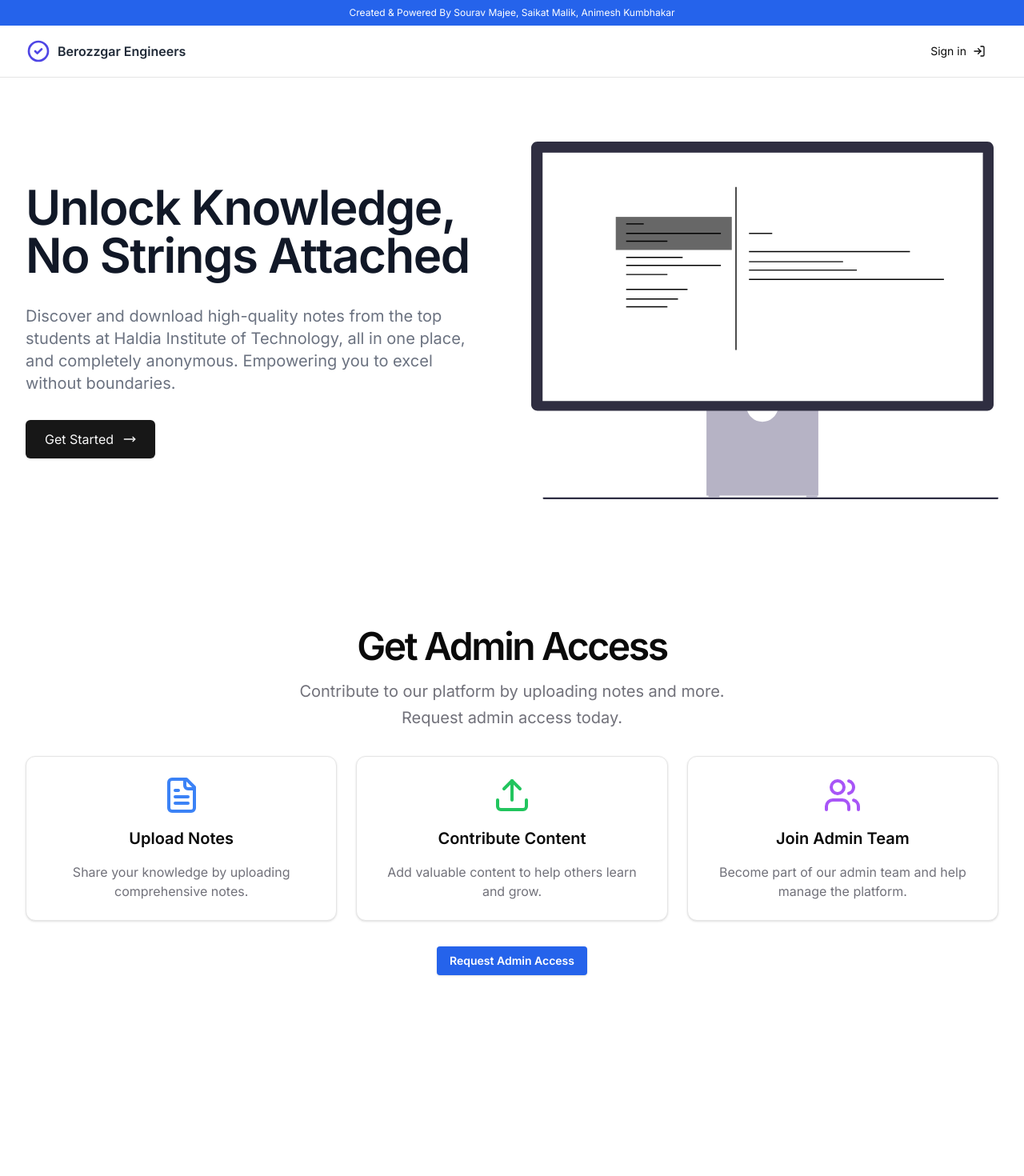
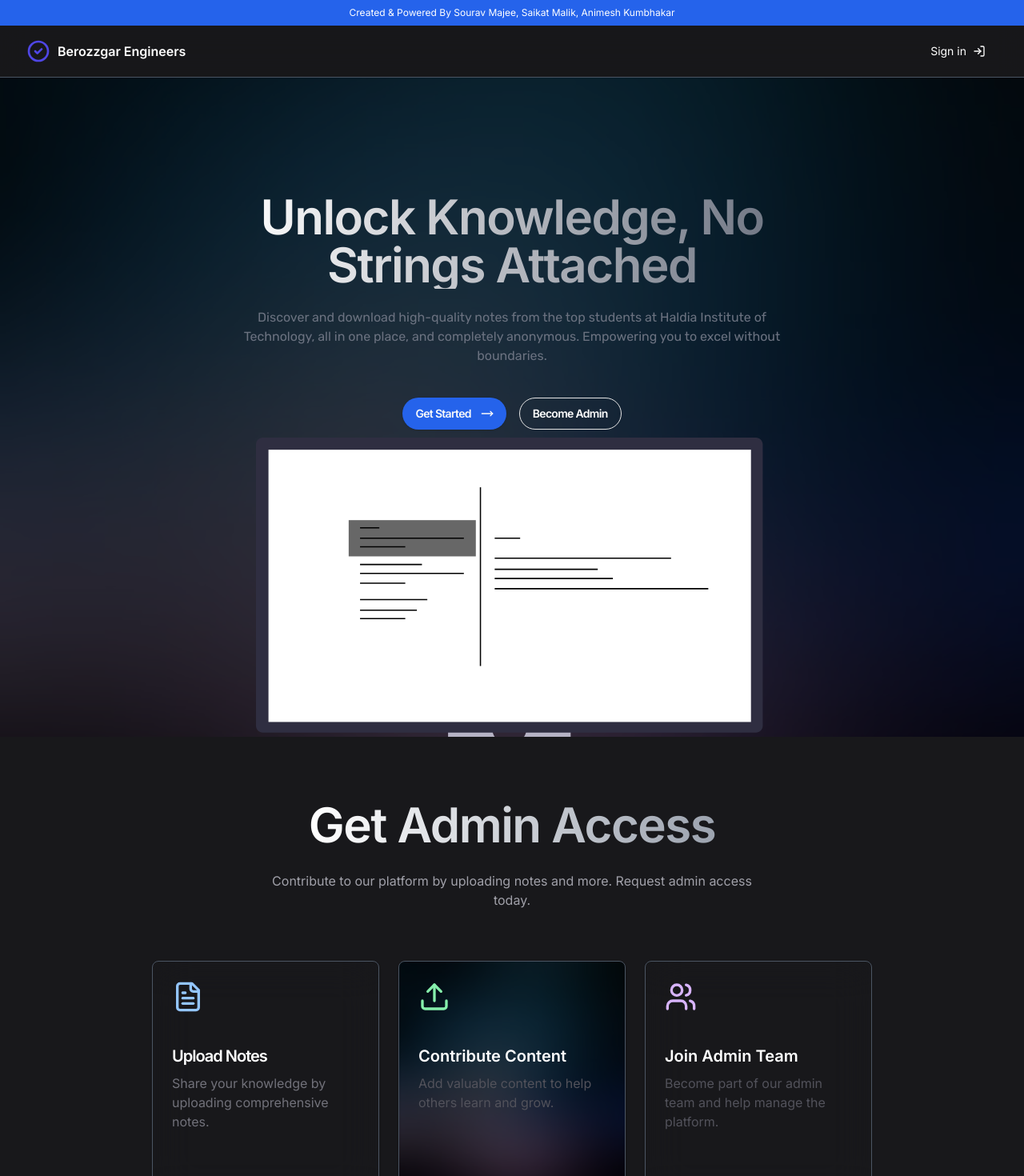
Before and after one commit to Animeshhit/berozzgar-app, a Next.js app: page / in a window 1280 px wide. Shown: the top 1470 px of the page at 80% size. Before the commit the page ends 1299 px from the top, so only its background shows below. Built offline with nearby package versions, Linux system fonts and the light colour scheme; no server answers.

Commit message:
version 2

```diff
--- a/src/app/get-started/page.tsx
+++ b/src/app/get-started/page.tsx
@@ -8,20 +8,27 @@ import subjects from "@/lib/subjects";
 
 export default function SubjectsPage() {
   return (
-    <main className="max-w-7xl mx-auto px-4 sm:px-6 lg:px-8 py-12">
-      <h1 className="text-3xl font-bold text-gray-900 mb-8">
+    <section
+      className="relative flex py-12 justify-start text-start bg-cover bg-center bg-blend-multiply"
+      style={{
+        backgroundImage: `url('/blur.avif')`,
+        backgroundColor: "rgba(0, 0, 0, 0.8)", // Adds a dark overlay to blend with
+      }}
+    >
+      <div className="max-w-7xl mx-auto px-4 sm:px-6 lg:px-8">
+        <h1 className="font-bold text-3xl mb-6 bg-gradient-to-r from-white to-gray-600 bg-clip-text text-transparent">
           Available Subjects
         </h1>
         <div className="grid grid-cols-1 md:grid-cols-2 lg:grid-cols-3 gap-6">
           {subjects.map((subject) => (
             <div
               key={subject.code}
-            className="bg-white rounded-lg p-2 sm:p-4 md:p-6 transition-all duration-300 hover:bg-gray-50"
+              className="bg-transparent backdrop-blur-lg rounded-lg p-2 sm:p-4 md:p-6 transition-all duration-300 border border-gray-600"
             >
               <div className="flex items-center justify-between mb-4">
                 <div className="flex items-center">
                   <Book className="h-6 w-6 text-indigo-600 mr-2" />
-                <h2 className="text-base font-semibold text-gray-900">
+                  <h2 className="text-base font-semibold text-gray-200">
                     {subject.name}
                   </h2>
                 </div>
@@ -30,16 +37,22 @@ export default function SubjectsPage() {
                 </span>
               </div>
               <div className="flex items-center text-sm text-gray-500">
-              <p>Comprehensive Notes with Topic Insights & Problem Solutions</p>
+                <p>
+                  Comprehensive Notes with Topic Insights & Problem Solutions
+                </p>
               </div>
               <Link className="block" href={`/notes/${subject.code}`}>
-              <Button className="w-full mt-4" variant="outline">
+                <Button
+                  className="w-full mt-4 bg-transparent border-gray-600 text-gray-400 hover:bg-blue-600 transition duration-200"
+                  variant="outline"
+                >
                   View Notes
                 </Button>
               </Link>
             </div>
           ))}
         </div>
-    </main>
+      </div>
+    </section>
   );
 }
--- a/src/app/globals.css
+++ b/src/app/globals.css
@@ -27,7 +27,7 @@
     --chart-3: 197 37% 24%;
     --chart-4: 43 74% 66%;
     --chart-5: 27 87% 67%;
-    --radius: 0.5rem
+    --radius: 0.5rem;
   }
   .dark {
     --background: 0 0% 3.9%;
@@ -53,7 +53,7 @@
     --chart-2: 160 60% 45%;
     --chart-3: 30 80% 55%;
     --chart-4: 280 65% 60%;
-    --chart-5: 340 75% 55%
+    --chart-5: 340 75% 55%;
   }
 }
 @layer base {
--- a/src/app/layout.tsx
+++ b/src/app/layout.tsx
@@ -28,8 +28,8 @@ export default function RootLayout({
 }>) {
   return (
     <html lang="en">
-      <body className={`${inter.className} antialiased`}>
-        <NextTopLoader color="red" height={1} showSpinner={false} />
+      <body className={`${inter.className} bg-zinc-900 antialiased`}>
+        <NextTopLoader color="red" height={2} showSpinner={false} />
         <Subheader />
         <Navbar />
         <main>{children}</main>
--- a/src/app/notes/[code]/page.tsx
+++ b/src/app/notes/[code]/page.tsx
@@ -71,23 +71,28 @@ export default async function SubjectNotesPage({
   const subjectDetails = subjects.find((s) => s.code == code);
 
   return (
-    <div className="min-h-screen bg-white p-4 sm:p-6 flex flex-col items-center">
+    <div className="min-h-screen p-4 sm:p-6 flex flex-col items-center">
       <div className="w-full max-w-2xl">
         <Link href={"/get-started"}>
-          <Button variant="ghost" className="mb-6">
+          <Button
+            variant="outline"
+            className="mb-6 bg-inherit border-gray-500 text-gray-400"
+          >
             <ChevronLeft className="h-4 w-4 mr-2" />
             Go Back
           </Button>
         </Link>
 
         {subjectDetails && (
-          <h1 className="text-lg md:text-xl lg:text-3xl font-bold text-gray-900 mb-6">{`Notes For ${subjectDetails.name}`}</h1>
+          <h1 className="text-lg font-bold md:text-xl lg:text-3xl  bg-gradient-to-r from-white to-gray-600 bg-clip-text text-transparent mb-6">
+            {`Notes For ${subjectDetails.name}`}
+          </h1>
         )}
 
         <Input
           type="text"
           placeholder="Search notes..."
-          className="w-full mb-6"
+          className="w-full mb-6 border-gray-500 text-white"
         />
 
         {error ? (
@@ -99,12 +104,12 @@ export default async function SubjectNotesPage({
             {notes.map((note: NotesData) => (
               <div
                 key={note._id}
-                className="border border-gray-200 rounded-lg p-2 sm:p-4 hover:bg-gray-50 transition-colors duration-300"
+                className="border border-gray-500 rounded-lg p-2 sm:p-4 transition-colors duration-300"
               >
                 <div className="flex items-center justify-between mb-2">
                   <div className="flex items-center w-3/5 md:w-full">
                     <FileText className="h-5 w-5 text-indigo-600 mr-2 flex-shrink-0" />
-                    <h2 className="text-sm md:text-base lg:text-lg font-semibold text-gray-900 truncate">
+                    <h2 className="text-sm md:text-base lg:text-lg text-white font-semibold tracking-tighter truncate">
                       {note.topic}
                     </h2>
                   </div>
@@ -114,9 +119,9 @@ export default async function SubjectNotesPage({
                     rel="noopener noreferrer"
                   >
                     <Button
-                      variant="outline"
+                      variant="default"
                       size="sm"
-                      className="ml-2 flex-shrink-0"
+                      className="ml-2 flex-shrink-0 bg-blue-600 hover:bg-blue-700"
                     >
                       Open
                     </Button>
@@ -125,14 +130,14 @@ export default async function SubjectNotesPage({
                 <div className="flex items-center text-sm text-gray-500 space-x-4">
                   <span className="flex items-center">
                     <Clock className="h-4 w-4 mr-1 flex-shrink-0" />
-                    <span className="truncate text-xs md:text-sm lg:text-base">
+                    <span className="truncate text-xs tracking-tighter md:text-sm lg:text-base">
                       {formatDate(note.publishedAt)}
                     </span>
                   </span>
                   <span className="flex items-center flex-shrink-0">
                     <HardDrive className="h-4 w-4 mr-1" />
                     {/* Assuming note size logic to be implemented */}
-                    <span className="text-xs md:text-sm lg:text-base">
+                    <span className="text-xs tracking-tighter md:text-sm lg:text-base">
                       <FileSizeCompo url={note.noteFile.asset.url} />
                     </span>
                   </span>
@@ -141,7 +146,7 @@ export default async function SubjectNotesPage({
             ))}
           </div>
         ) : (
-          <div className="flex flex-col items-center justify-center h-48 text-gray-500">
+          <div className="flex flex-col items-center justify-center h-48 text-gray-400">
             <Frown className="h-8 w-8 mb-2" />
             <p>Sorry, no notes found. Keep checking!</p>
           </div>
--- a/src/app/page.tsx
+++ b/src/app/page.tsx
@@ -3,24 +3,40 @@ import Image from "next/image";
 import Link from "next/link";
 import { Card, CardContent } from "@/components/ui/card";
 import { FileText, Upload, Users } from "lucide-react";
+import { Rubik } from "next/font/google";
+
+const rubik = Rubik({
+  weight: ["400"],
+  subsets: ["latin"],
+});
 
 export default function Dashboard() {
   return (
     <>
-      <section className="max-w-7xl mx-auto px-4 sm:px-6 lg:px-8 py-20">
-        <div className="grid grid-cols-1 lg:grid-cols-2 gap-12 items-center">
-          <div className="space-y-8 text-center sm:text-left">
-            <h1 className="text-4xl font-extrabold text-gray-900 sm:text-5xl sm:tracking-tight lg:text-6xl">
+      <section
+        className="relative overflow-hidden flex pt-24 md:pt-28 lg:pt-36 pb-24 lg:pb-96 justify-center text-center bg-cover bg-center bg-blend-multiply"
+        style={{
+          backgroundImage: `url('/blur.avif')`,
+          backgroundColor: "rgba(0, 0, 0, 0.7)", // Adds a dark overlay to blend with
+        }}
+      >
+        <div className="max-w-7xl z-50 mx-auto px-4 sm:px-6 lg:px-8">
+          <div className="text-center max-w-[700px] mx-auto">
+            <h1 className="text-4xl font-extrabold sm:text-5xl sm:tracking-tight lg:text-6xl bg-gradient-to-r from-white to-gray-500 bg-clip-text text-transparent">
               Unlock Knowledge, No Strings Attached
             </h1>
-            <p className={`text-base md:text-xl text-gray-500`}>
+            <p className={`text-base mt-6 ${rubik.className} text-gray-500`}>
               Discover and download high-quality notes from the top students at
               Haldia Institute of Technology, all in one place, and completely
               anonymous. Empowering you to excel without boundaries.
             </p>
-            <div>
+
+            <div className="flex items-center justify-center gap-4 mt-10">
               <Link className="inline-block" href="/get-started">
-                <Button size="lg" className="text-base p-6">
+                <Button
+                  size="lg"
+                  className="text-sm cursor-pointer bg-blue-600 rounded-full font-semibold tracking-tighter hover:bg-blue-800 transition py-3 px-4"
+                >
                   Get Started
                   <svg
                     xmlns="http://www.w3.org/2000/svg"
@@ -39,56 +55,94 @@ export default function Dashboard() {
                   </svg>
                 </Button>
               </Link>
+              <a className="inline-block" href="/get-started">
+                <Button
+                  size="lg"
+                  variant="outline"
+                  className="text-sm cursor-pointer py-3 px-4 transition bg-inherit text-white rounded-full tracking-tighter font-semibold"
+                >
+                  Become Admin
+                </Button>
+              </a>
             </div>
           </div>
-          <div className="hidden lg:block">
-            <Image src="/Hero.svg" alt="Notes" height={500} width={600} />
-          </div>
+        </div>
+
+        <div className="absolute left-1/2 -top-[40px] transform -translate-x-1/2 translate-y-1/2 hidden lg:block">
+          <Image
+            src="/Hero.svg"
+            alt="Notes"
+            height={800}
+            width={800}
+            className="transform translate-y-1/2" // Adjusts positioning to hide the lower half
+          />
         </div>
       </section>
 
       <section className="max-w-7xl mx-auto px-4 sm:px-6 lg:px-8 py-20">
         <div className="flex flex-col items-center space-y-4 text-center">
-          <h2 className="text-3xl font-bold tracking-tighter sm:text-5xl">
+          <h2 className="text-4xl font-extrabold sm:text-5xl sm:tracking-tight lg:text-6xl bg-gradient-to-r from-white to-gray-400 bg-clip-text text-transparent">
             Get Admin Access
           </h2>
-          <p className="max-w-[600px] text-zinc-500 md:text-xl/relaxed lg:text-base/relaxed xl:text-xl/relaxed dark:text-zinc-400">
+          {/* <h2 className="text-3xl font-bold tracking-tighter sm:text-5xl"></h2> */}
+          <p className="max-w-[600px] pt-3 text-zinc-400 text-base">
             Contribute to our platform by uploading notes and more. Request
             admin access today.
           </p>
         </div>
-        <div className="grid grid-cols-1 md:grid-cols-3 gap-6 mt-8">
-          <Card>
-            <CardContent className="flex flex-col items-center space-y-4 p-6">
-              <FileText className="w-12 h-12 text-blue-500" />
-              <h3 className="text-xl font-bold">Upload Notes</h3>
-              <p className="text-zinc-500 dark:text-zinc-400 text-center">
+        <div className="grid max-w-[900px] mx-auto grid-cols-1 md:grid-cols-3 gap-6 mt-16">
+          {/* Card 1 with background image */}
+          <Card className="border border-gray-600 backdrop-blur-xl rounded-lg bg-transparent h-[300px] w-full">
+            <CardContent className="h-full flex flex-col justify-start p-6">
+              <FileText className="w-10 h-10 text-blue-300 mb-4" />{" "}
+              {/* Icon positioned on top-left */}
+              <h3 className="text-xl text-white mt-6 font-semibold tracking-tighter text-left">
+                Upload Notes
+              </h3>
+              <p className="text-zinc-500 mt-2 dark:text-zinc-400 text-left">
                 Share your knowledge by uploading comprehensive notes.
               </p>
             </CardContent>
           </Card>
-          <Card>
-            <CardContent className="flex flex-col items-center space-y-4 p-6">
-              <Upload className="w-12 h-12 text-green-500" />
-              <h3 className="text-xl font-bold">Contribute Content</h3>
-              <p className="text-zinc-500 dark:text-zinc-400 text-center">
+
+          {/* Card 2 without background image */}
+          <Card
+            className="border border-gray-600 rounded-lg bg-blend-multiply bg-cover bg-center h-[300px] w-full"
+            style={{
+              backgroundImage: `url('/blur.avif')`,
+              backgroundColor: "rgba(0, 0, 0, 0.7)",
+            }}
+          >
+            <CardContent className="p-6 h-full flex flex-col justify-start">
+              <Upload className="w-10 h-10 text-green-300 mb-4" />{" "}
+              {/* Icon positioned on top-left */}
+              <h3 className="text-xl text-white mt-6 font-semibold text-left">
+                Contribute Content
+              </h3>
+              <p className="text-zinc-600 mt-2  text-left">
                 Add valuable content to help others learn and grow.
               </p>
             </CardContent>
           </Card>
-          <Card>
-            <CardContent className="flex flex-col items-center space-y-4 p-6">
-              <Users className="w-12 h-12 text-purple-500" />
-              <h3 className="text-xl font-bold">Join Admin Team</h3>
-              <p className="text-zinc-500 dark:text-zinc-400 text-center">
+
+          {/* Card 3 without background image */}
+          <Card className="border border-gray-600 rounded-lg backdrop-blur-xl bg-transparent h-[300px] w-full">
+            <CardContent className="p-6 h-full flex flex-col justify-start">
+              <Users className="w-10 h-10 text-purple-300 mb-4" />{" "}
+              {/* Icon positioned on top-left */}
+              <h3 className="text-xl font-semibold mt-6 text-white text-left">
+                Join Admin Team
+              </h3>
+              <p className="text-zinc-600 mt-2 text-left">
                 Become part of our admin team and help manage the platform.
               </p>
             </CardContent>
           </Card>
         </div>
-        <div className="flex justify-center mt-8">
+
+        <div className="flex justify-center mt-10">
           <a href="https://berozzgar.sanity.studio/" target="_blank">
-            <Button className="bg-blue-600 hover:bg-blue-700 text-white font-bold py-2 px-4 rounded">
+            <Button className="bg-blue-600 rounded-full hover:bg-blue-700 text-white font-semibold transition tracking-tighter py-2 px-4">
               Request Admin Access
             </Button>
           </a>
--- a/src/components/Navbar.tsx
+++ b/src/components/Navbar.tsx
@@ -4,7 +4,7 @@ const Navbar = () => {
   return (
     <>
       {/* Navbar */}
-      <nav className="sticky top-0 z-10 backdrop-blur-lg bg-white/65 border-b">
+      <nav className="sticky top-0 z-[200] backdrop-blur-lg  bg-zinc-900/55 border-b border-gray-600">
         <div className="max-w-7xl mx-auto px-4 sm:px-6 lg:px-8">
           <div className="flex justify-between items-center h-16">
             <div className="flex-shrink-0">
@@ -22,7 +22,7 @@ const Navbar = () => {
                     d="M9 12l2 2 4-4m6 2a9 9 0 11-18 0 9 9 0 0118 0z"
                   />
                 </svg>
-                <span className="ml-2 text-noraml font-bold text-gray-800">
+                <span className="ml-2 text-noraml font-bold text-white">
                   Berozzgar Engineers
                 </span>
               </Link>
--- a/src/components/UserAvatar.tsx
+++ b/src/components/UserAvatar.tsx
@@ -30,7 +30,7 @@ export default async function UserAvatar() {
           await signIn();
         }}
       >
-        <Button variant="ghost" className="flex items-center gap-2" type="submit">
+        <Button variant="ghost" className="flex text-white items-center gap-2" type="submit">
           Sign in
           <LogIn />
         </Button>
@@ -47,7 +47,7 @@ export default async function UserAvatar() {
       >
         <Button
           variant="ghost"
-          className="hidden md:flex items-center gap-2"
+          className="hidden text-white md:flex items-center gap-2"
           type="submit"
         >
           Sign Out
```
Also changed, not shown: public/blur.avif (added). Lines whose indentation alone changed are shown as unchanged.
